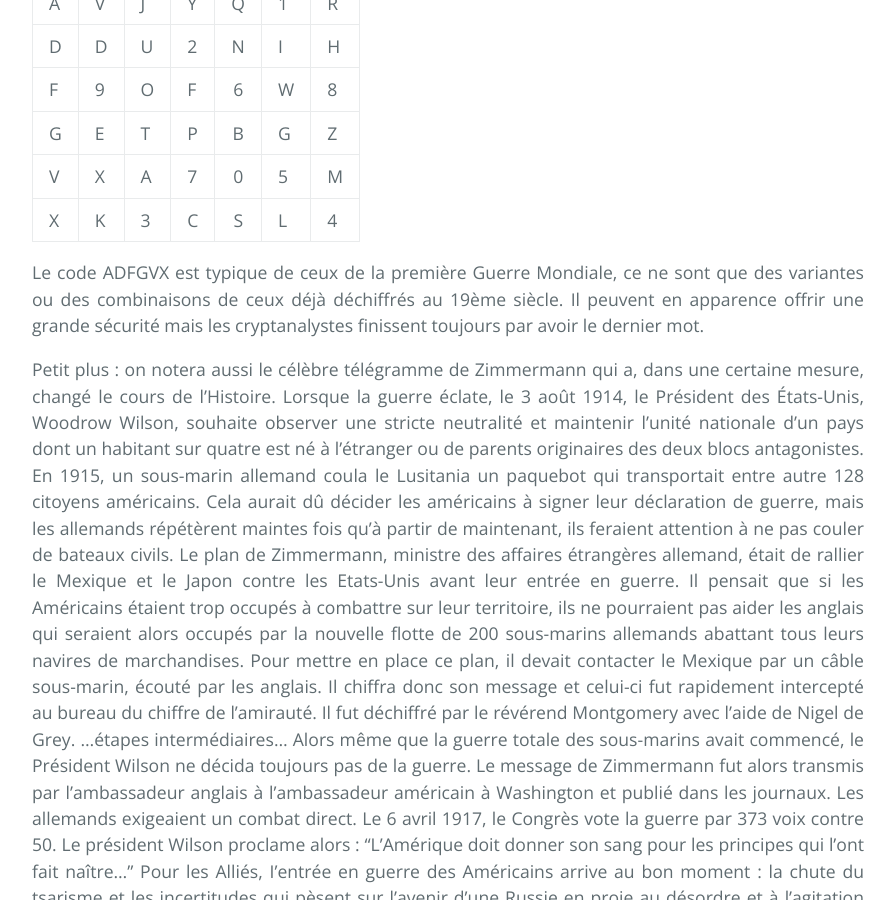
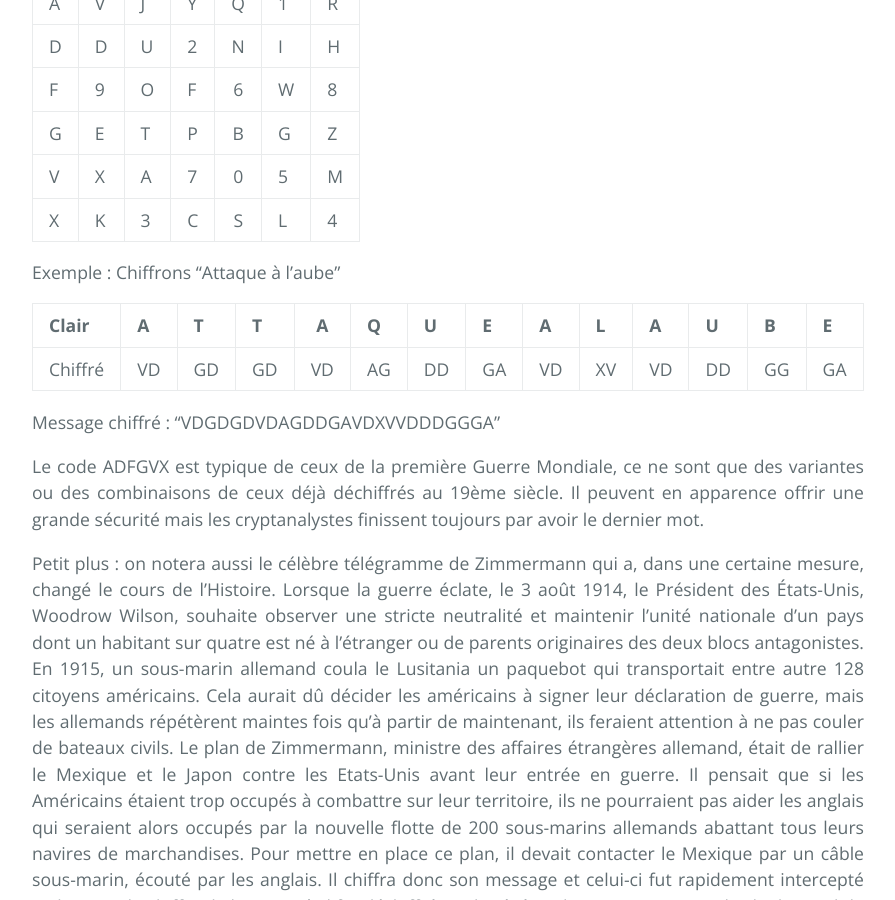
Before and after one commit to SamuelGallay/CryptoTPE, a Jekyll site: the page built from pages/Guerres/adfgvx.md, in a window 1280 px wide and 900 px high, scrolled down 1337 px. Shown: the whole window, without its empty margins (192-1087 px from the left). Built offline with Jekyll 4.4.1, drawn with Linux system fonts in a browser that asks for light colours; our own code applies the rules of GitHub Pages for plain Markdown files.

Commit message:
TABLEAU 2

```diff
--- a/pages/Guerres/adfgvx.md
+++ b/pages/Guerres/adfgvx.md
@@ -24,6 +24,23 @@ Le chiffre ADFGVX : on établit d'abord une grille de 6x6 remplie des 26 lettres
 | V | X | A | 7 | 0 | 5 | M |
 | X | K | 3 | C | S | L | 4 |
 
+Exemple : Chiffrons “Attaque à l’aube”
+
+| Clair   | A  | T  | T  |  A | Q  | U  | E  | A  | L  | A  | U  | B  | E  |
+|---------|----|----|----|:--:|----|----|----|----|----|----|----|----|----|
+| Chiffré | VD | GD | GD | VD | AG | DD | GA | VD | XV | VD | DD | GG | GA |
+
+Message chiffré : “VDGDGDVDAGDDGAVDXVVDDDGGGA”
+
+
+
+
+
+
+
+
+
+
 Le code ADFGVX est typique de ceux de la première Guerre Mondiale, ce ne sont que des variantes ou des combinaisons de ceux déjà déchiffrés au 19ème siècle. Il peuvent en apparence offrir une grande sécurité mais les cryptanalystes finissent toujours par avoir le dernier mot.
 
 Petit plus : on notera aussi le célèbre télégramme de Zimmermann qui a, dans une certaine mesure, changé le cours de l'Histoire. Lorsque la guerre éclate, le 3 août 1914, le Président des États-Unis, Woodrow Wilson, souhaite observer une stricte neutralité et maintenir l'unité nationale d'un pays dont un habitant sur quatre est né à l'étranger ou de parents originaires des deux blocs antagonistes. En 1915, un sous-marin allemand coula le Lusitania un paquebot qui transportait entre autre 128 citoyens américains. Cela aurait dû décider les américains à signer leur déclaration de guerre, mais les allemands répétèrent maintes fois qu'à partir de maintenant, ils feraient attention à ne pas couler de bateaux civils.
```
